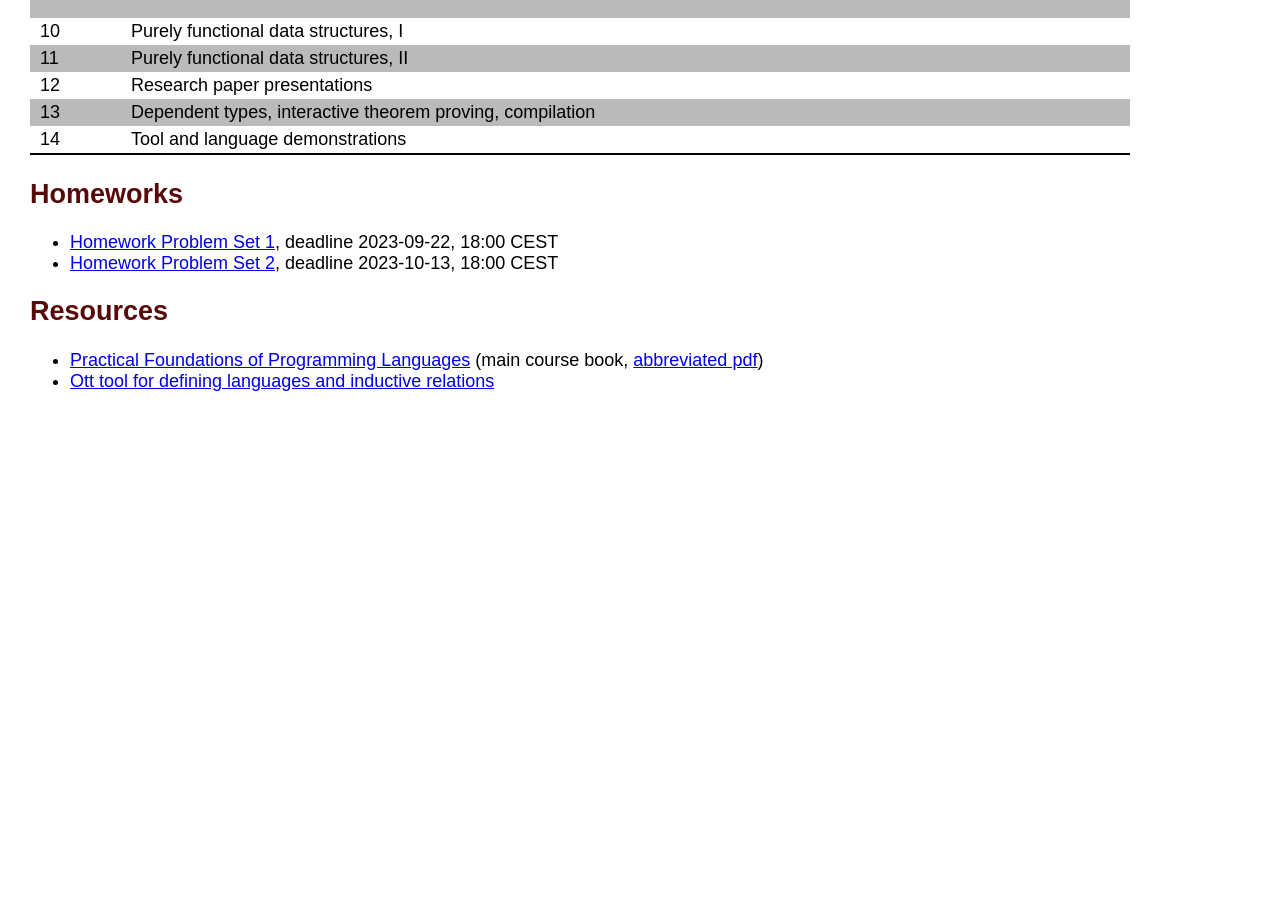
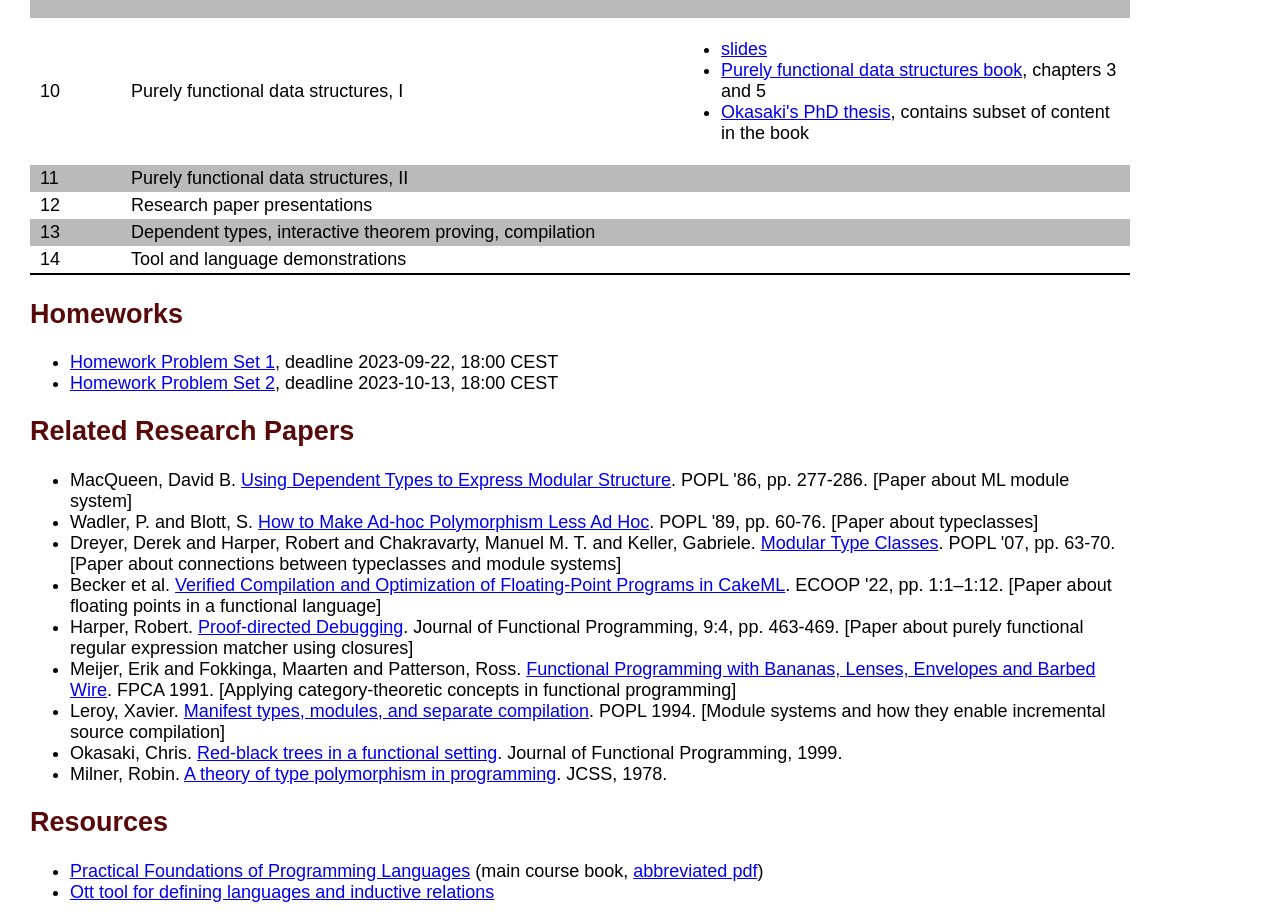
Before and after one commit to kth-step/fp-course, a plain HTML site: page index.html in a window 1280 px wide. Shown: the part 2289-3210 px from the top of the page. Before the commit the page ends 2699 px from the top, so only its background shows below. Drawn offline with Linux system fonts and the light colour scheme.

Commit message:
sem10 update

```diff
--- a/index.html
+++ b/index.html
@@ -170,7 +170,13 @@
 <tr class="even">
 <td align="left">10</td>
 <td align="left">Purely functional data structures, I</td>
-<td align="left"></td>
+<td align="left">
+<ul>
+<li><a href="seminars/sem10.pdf">slides</a></li>
+<li><a href="https://www.cambridge.org/core/books/purely-functional-data-structures/0409255DA1B48FA731859AC72E34D494">Purely functional data structures book</a>, chapters 3 and 5</li>
+<li><a href="https://www.cs.cmu.edu/~rwh/students/okasaki.pdf">Okasaki's PhD thesis</a>, contains subset of content in the book</li>
+</ul>
+</td>
 </tr>
 <tr class="odd">
 <td align="left">11</td>
@@ -199,6 +205,18 @@
 <li><a href="homeworks/HW1.pdf">Homework Problem Set 1</a>, deadline 2023-09-22, 18:00 CEST</a></li>
 <li><a href="homeworks/HW2.pdf">Homework Problem Set 2</a>, deadline 2023-10-13, 18:00 CEST</a></li>
 </ul>
+<h2 id="research-papers">Related Research Papers</h2>
+<ul>
+<li>MacQueen, David B. <a href="http://doi.acm.org/10.1145/512644.512670">Using Dependent Types to Express Modular Structure</a>. POPL '86, pp. 277-286. [Paper about ML module system]</li>
+<li>Wadler, P. and Blott, S. <a href="http://doi.acm.org/10.1145/75277.75283">How to Make Ad-hoc Polymorphism Less Ad Hoc</a>. POPL '89, pp. 60-76. [Paper about typeclasses]</li>
+<li>Dreyer, Derek and Harper, Robert and Chakravarty, Manuel M. T. and Keller, Gabriele. <a href="http://doi.acm.org/10.1145/1190216.1190229">Modular Type Classes</a>. POPL '07, pp. 63-70. [Paper about connections between typeclasses and module systems]</li>
+<li>Becker et al. <a href="https://drops.dagstuhl.de/opus/volltexte/2022/16229/pdf/LIPIcs-ECOOP-2022-1.pdf">Verified Compilation and Optimization of Floating-Point Programs in CakeML</a>. ECOOP '22, pp. 1:1–1:12. [Paper about floating points in a functional language]</li>
+<li>Harper, Robert. <a href="http://dx.doi.org/10.1017/S0956796899003378">Proof-directed Debugging</a>. Journal of Functional Programming, 9:4, pp. 463-469. [Paper about purely functional regular expression matcher using closures]</li>
+<li>Meijer, Erik and Fokkinga, Maarten and Patterson, Ross. <a href="https://ris.utwente.nl/ws/portalfiles/portal/6142049/meijer91functional.pdf">Functional Programming with Bananas, Lenses, Envelopes and Barbed Wire</a>. FPCA 1991. [Applying category-theoretic concepts in functional programming]</li>
+<li>Leroy, Xavier. <a href="https://caml.inria.fr/pub/papers/xleroy-manifest_types-popl94.pdf">Manifest types, modules, and separate compilation</a>. POPL 1994. [Module systems and how they enable incremental source compilation]</li>
+<li>Okasaki, Chris. <a href="https://www.cambridge.org/core/journals/journal-of-functional-programming/article/redblack-trees-in-a-functional-setting/62BC5EA75A2C95E3F6EE95AE3DADF0E5">Red-black trees in a functional setting</a>. Journal of Functional Programming, 1999.</li>
+<li>Milner, Robin. <a href="https://www.sciencedirect.com/science/article/pii/0022000078900144">A theory of type polymorphism in programming</a>. JCSS, 1978.</li>
+</ul>
 <h2 id="resources">Resources</h2>
 <ul>
 <li><a href="https://www.cs.cmu.edu/~rwh/pfpl/">Practical Foundations of Programming Languages</a> (main course book, <a href="http://www.cs.cmu.edu/~rwh/pfpl/abbrev.pdf">abbreviated pdf</a>)</li>
```
Also changed, not shown: 2 other files.
